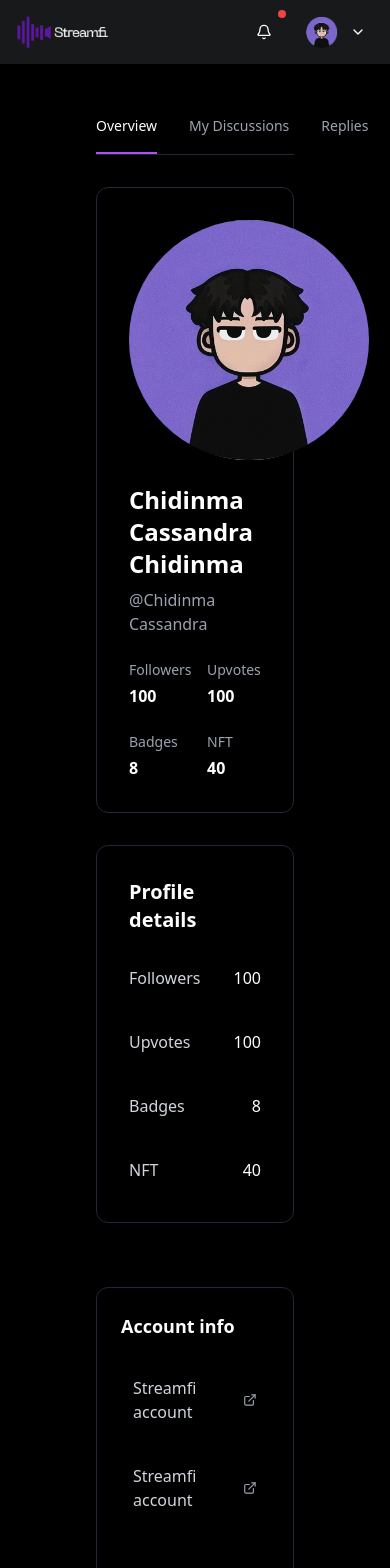
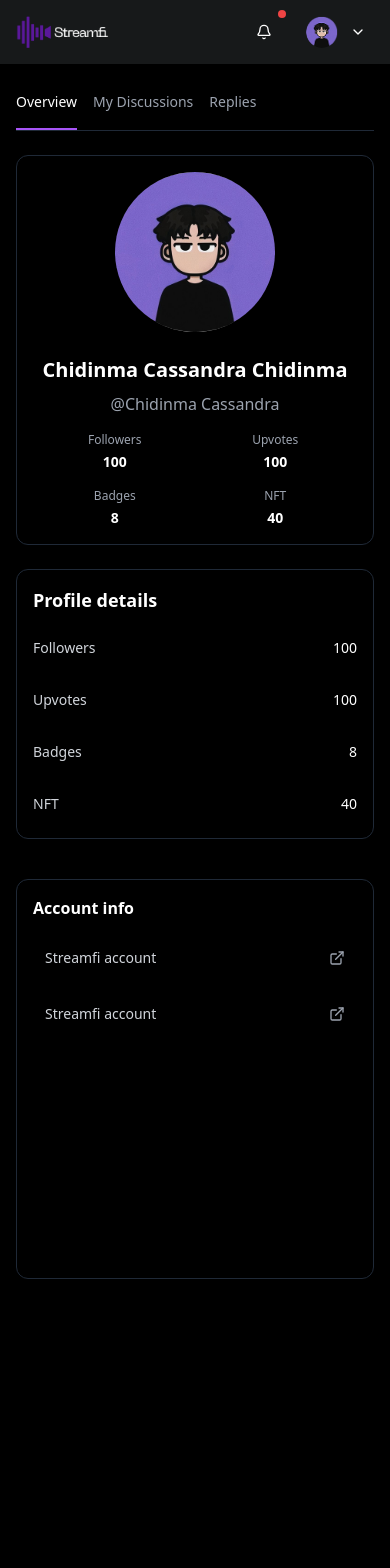
Before and after one commit to StreamFi-x/streamfi-community, a Next.js app: page /profile in a window 390 px wide. Shown: the top 1568 px of the page. After the commit the page ends 1303 px from the top, so only its background shows below. Built offline with nearby package versions, Linux system fonts and the light colour scheme.

Commit message:
update to Community Profile Page

```diff
--- a/src/app/(pages)/profile/page.tsx
+++ b/src/app/(pages)/profile/page.tsx
@@ -12,48 +12,42 @@ const ProfilePage = () => {
 
   return (
     <div className="min-h-screen bg-black text-white">
-
-      <div className="container mx-auto px-24 py-12">
-        <div className="grid grid-cols-1 lg:grid-cols-3 gap-8">
-
+      <div className="container mx-auto px-4 sm:px-6 md:px-12 lg:px-24 py-6 sm:py-8 md:py-12">
+        <div className="grid grid-cols-1 lg:grid-cols-3 gap-4 sm:gap-6 lg:gap-8">
           <div className="lg:col-span-2">
-
-            <div className="mb-8">
+            <div className="mb-6 sm:mb-8">
               <Tabs
                 value={activeTab}
                 onValueChange={setActiveTab}
                 className="w-full"
               >
-                <TabsList className="bg-transparent border-b border-gray-800 rounded-none w-full justify-start p-0 h-auto">
+                <TabsList className="bg-transparent border-b border-gray-800 rounded-none w-full justify-start p-0 h-auto overflow-x-auto">
                   <TabsTrigger
                     value="overview"
-                    className="bg-transparent border-b-2 border-transparent data-[state=active]:border-purple-500 data-[state=active]:bg-transparent data-[state=active]:text-white rounded-none px-0 mr-8 pb-4 text-gray-400"
+                    className="bg-transparent border-b-2 border-transparent data-[state=active]:border-purple-500 data-[state=active]:bg-transparent data-[state=active]:text-white rounded-none px-0 mr-4 sm:mr-8 pb-4 text-gray-400 whitespace-nowrap text-sm sm:text-base"
                   >
                     Overview
                   </TabsTrigger>
                   <TabsTrigger
                     value="discussions"
-                    className="bg-transparent border-b-2 border-transparent data-[state=active]:border-purple-500 data-[state=active]:bg-transparent data-[state=active]:text-white rounded-none px-0 mr-8 pb-4 text-gray-400"
+                    className="bg-transparent border-b-2 border-transparent data-[state=active]:border-purple-500 data-[state=active]:bg-transparent data-[state=active]:text-white rounded-none px-0 mr-4 sm:mr-8 pb-4 text-gray-400 whitespace-nowrap text-sm sm:text-base"
                   >
                     My Discussions
                   </TabsTrigger>
                   <TabsTrigger
                     value="replies"
-                    className="bg-transparent border-b-2 border-transparent data-[state=active]:border-purple-500 data-[state=active]:bg-transparent data-[state=active]:text-white rounded-none px-0 pb-4 text-gray-400"
+                    className="bg-transparent border-b-2 border-transparent data-[state=active]:border-purple-500 data-[state=active]:bg-transparent data-[state=active]:text-white rounded-none px-0 pb-4 text-gray-400 whitespace-nowrap text-sm sm:text-base"
                   >
                     Replies
                   </TabsTrigger>
                 </TabsList>
 
-
-                <TabsContent value="overview" className="mt-8">
-
-                  <Card className="bg-transparent-900 border-gray-800 mb-8">
-                    <CardContent className="p-8">
-                      <div className="flex flex-col md:flex-row items-start md:items-center space-y-6 md:space-y-0 md:space-x-8 min-h-[250px]">
-
+                <TabsContent value="overview" className="mt-6 sm:mt-8">
+                  <Card className="bg-transparent-900 border-gray-800 mb-6 sm:mb-8">
+                    <CardContent className="p-4 sm:p-6 md:p-8">
+                      <div className="flex flex-col items-center md:items-start md:flex-row space-y-6 md:space-y-0 md:space-x-8 min-h-[200px] sm:min-h-[250px]">
                         <div className="relative">
-                          <div className="w-60 h-60 rounded-full overflow-hidden">
+                          <div className="w-40 h-40 sm:w-48 sm:h-48 md:w-60 md:h-60 rounded-full overflow-hidden">
                             <img
                               src="/profile-photo.jpg"
                               className="w-full h-full object-cover"
@@ -61,46 +55,45 @@ const ProfilePage = () => {
                           </div>
                         </div>
 
-
-                        <div className="flex-1">
-
-                          <h1 className="text-2xl font-bold text-white mb-2">
+                        <div className="flex-1 text-center md:text-left">
+                          <h1 className="text-xl sm:text-2xl font-bold text-white mb-2">
                             {profile.name}
                           </h1>
 
-                          <p className="text-gray-400 mb-6">
+                          <p className="text-gray-400 mb-4 sm:mb-6">
                             {profile.username}
                           </p>
 
-
-                          <div className="grid grid-cols-2 md:grid-cols-4 gap-6">
+                          <div className="grid grid-cols-2 gap-4 sm:gap-6 md:grid-cols-4">
                             <div>
-                              <p className="text-gray-400 text-sm mb-1">
+                              <p className="text-gray-400 text-xs sm:text-sm mb-1">
                                 Followers
                               </p>
-                              <p className="text-white font-semibold">
+                              <p className="text-white font-semibold text-sm sm:text-base">
                                 {profile.followers}
                               </p>
                             </div>
                             <div>
-                              <p className="text-gray-400 text-sm mb-1">
+                              <p className="text-gray-400 text-xs sm:text-sm mb-1">
                                 Upvotes
                               </p>
-                              <p className="text-white font-semibold">
+                              <p className="text-white font-semibold text-sm sm:text-base">
                                 {profile.upvotes}
                               </p>
                             </div>
                             <div>
-                              <p className="text-gray-400 text-sm mb-1">
+                              <p className="text-gray-400 text-xs sm:text-sm mb-1">
                                 Badges
                               </p>
-                              <p className="text-white font-semibold">
+                              <p className="text-white font-semibold text-sm sm:text-base">
                                 {profile.badges}
                               </p>
                             </div>
                             <div>
-                              <p className="text-gray-400 text-sm mb-1">NFT</p>
-                              <p className="text-white font-semibold">
+                              <p className="text-gray-400 text-xs sm:text-sm mb-1">
+                                NFT
+                              </p>
+                              <p className="text-white font-semibold text-sm sm:text-base">
                                 {profile.nft}
                               </p>
                             </div>
@@ -110,36 +103,42 @@ const ProfilePage = () => {
                     </CardContent>
                   </Card>
 
-
                   <Card className="bg-transparent-900 border-gray-800">
-                    <CardContent className="p-8">
-                      <h2 className="text-xl font-semibold text-white mb-6">
+                    <CardContent className="p-4 sm:p-6 md:p-8">
+                      <h2 className="text-lg sm:text-xl font-semibold text-white mb-4 sm:mb-6">
                         Profile details
                       </h2>
 
-                      <div className="space-y-6">
-
+                      <div className="space-y-4 sm:space-y-6">
                         <div className="flex justify-between items-center py-2">
-                          <span className="text-gray-300">Followers</span>
-                          <span className="text-white font-medium">
+                          <span className="text-gray-300 text-sm sm:text-base">
+                            Followers
+                          </span>
+                          <span className="text-white font-medium text-sm sm:text-base">
                             {profile.followers}
                           </span>
                         </div>
                         <div className="flex justify-between items-center py-2">
-                          <span className="text-gray-300">Upvotes</span>
-                          <span className="text-white font-medium">
+                          <span className="text-gray-300 text-sm sm:text-base">
+                            Upvotes
+                          </span>
+                          <span className="text-white font-medium text-sm sm:text-base">
                             {profile.upvotes}
                           </span>
                         </div>
                         <div className="flex justify-between items-center py-2">
-                          <span className="text-gray-300">Badges</span>
-                          <span className="text-white font-medium">
+                          <span className="text-gray-300 text-sm sm:text-base">
+                            Badges
+                          </span>
+                          <span className="text-white font-medium text-sm sm:text-base">
                             {profile.badges}
                           </span>
                         </div>
                         <div className="flex justify-between items-center py-2">
-                          <span className="text-gray-300">NFT</span>
-                          <span className="text-white font-medium">
+                          <span className="text-gray-300 text-sm sm:text-base">
+                            NFT
+                          </span>
+                          <span className="text-white font-medium text-sm sm:text-base">
                             {profile.nft}
                           </span>
                         </div>
@@ -148,40 +147,45 @@ const ProfilePage = () => {
                   </Card>
                 </TabsContent>
 
-
                 <TabsContent value="discussions">
-                  <div className="text-center py-12">
-                    <p className="text-gray-400">No discussions yet</p>
+                  <div className="text-center py-8 sm:py-12">
+                    <p className="text-gray-400 text-sm sm:text-base">
+                      No discussions yet
+                    </p>
                   </div>
                 </TabsContent>
 
                 <TabsContent value="replies">
-                  <div className="text-center py-12">
-                    <p className="text-gray-400">No replies yet</p>
+                  <div className="text-center py-8 sm:py-12">
+                    <p className="text-gray-400 text-sm sm:text-base">
+                      No replies yet
+                    </p>
                   </div>
                 </TabsContent>
               </Tabs>
             </div>
           </div>
 
-
           <div className="lg:col-span-1">
-            <Card className="bg-transparent border-gray-800 sticky top-8 min-h-[600px]">
-              <CardContent className="p-6">
-                <h3 className="text-lg font-semibold text-white mb-6">
+            <Card className="bg-transparent border-gray-800 lg:sticky lg:top-8 min-h-[400px] sm:min-h-[500px] lg:min-h-[600px]">
+              <CardContent className="p-4 sm:p-6">
+                <h3 className="text-base sm:text-lg font-semibold text-white mb-4 sm:mb-6">
                   Account info
                 </h3>
 
-
-                <div className="space-y-4">
+                <div className="space-y-3 sm:space-y-4">
                   <div className="flex items-center justify-between p-3 bg-transparent-800 rounded-lg hover:bg-gray-700 transition-colors cursor-pointer">
-                    <span className="text-gray-300">Streamfi account</span>
-                    <ExternalLink className="h-4 w-4 text-gray-400" />
+                    <span className="text-gray-300 text-sm sm:text-base">
+                      Streamfi account
+                    </span>
+                    <ExternalLink className="h-4 w-4 text-gray-400 flex-shrink-0" />
                   </div>
 
                   <div className="flex items-center justify-between p-3 bg-transparent-800 rounded-lg hover:bg-gray-700 transition-colors cursor-pointer">
-                    <span className="text-gray-300">Streamfi account</span>
-                    <ExternalLink className="h-4 w-4 text-gray-400" />
+                    <span className="text-gray-300 text-sm sm:text-base">
+                      Streamfi account
+                    </span>
+                    <ExternalLink className="h-4 w-4 text-gray-400 flex-shrink-0" />
                   </div>
                 </div>
               </CardContent>
```
